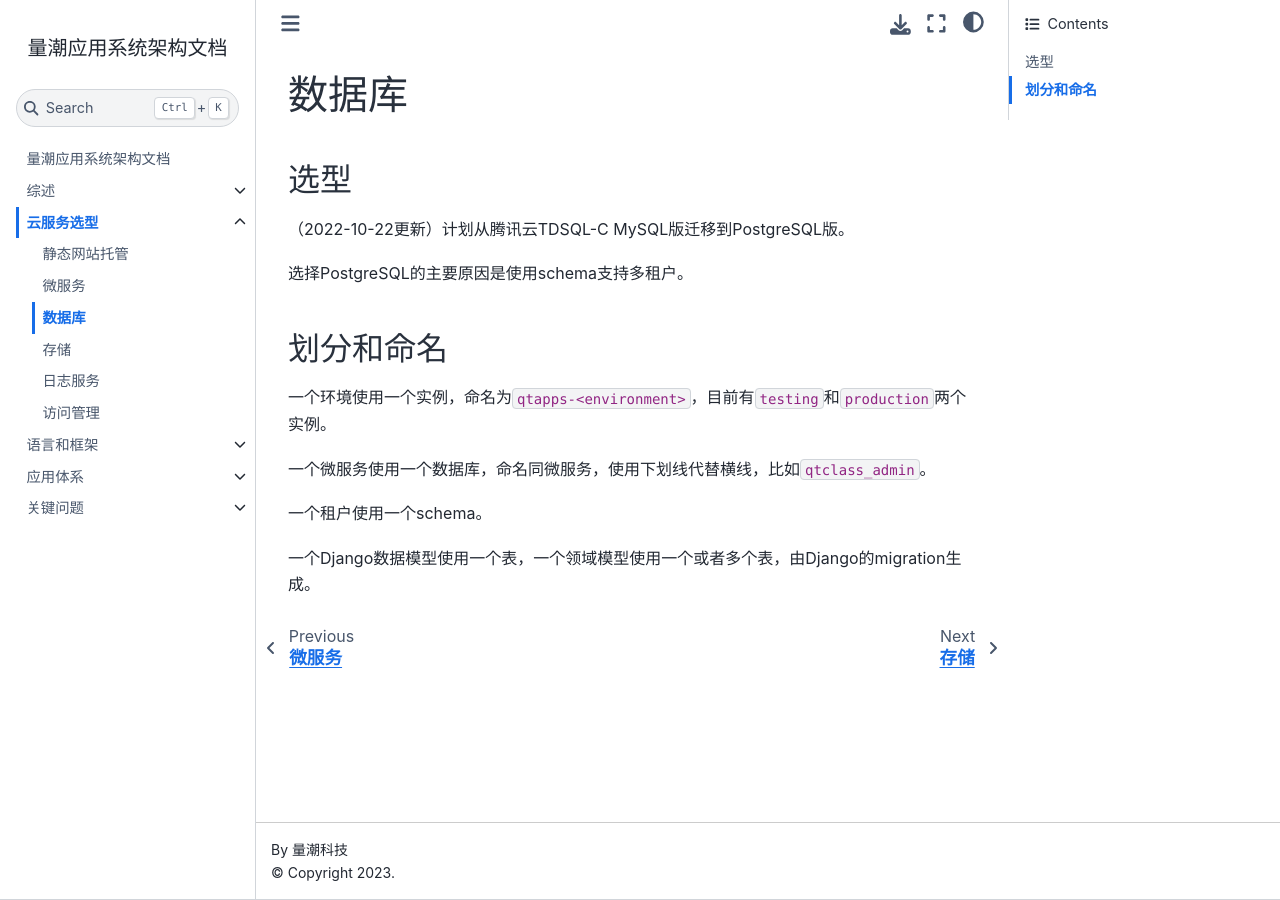
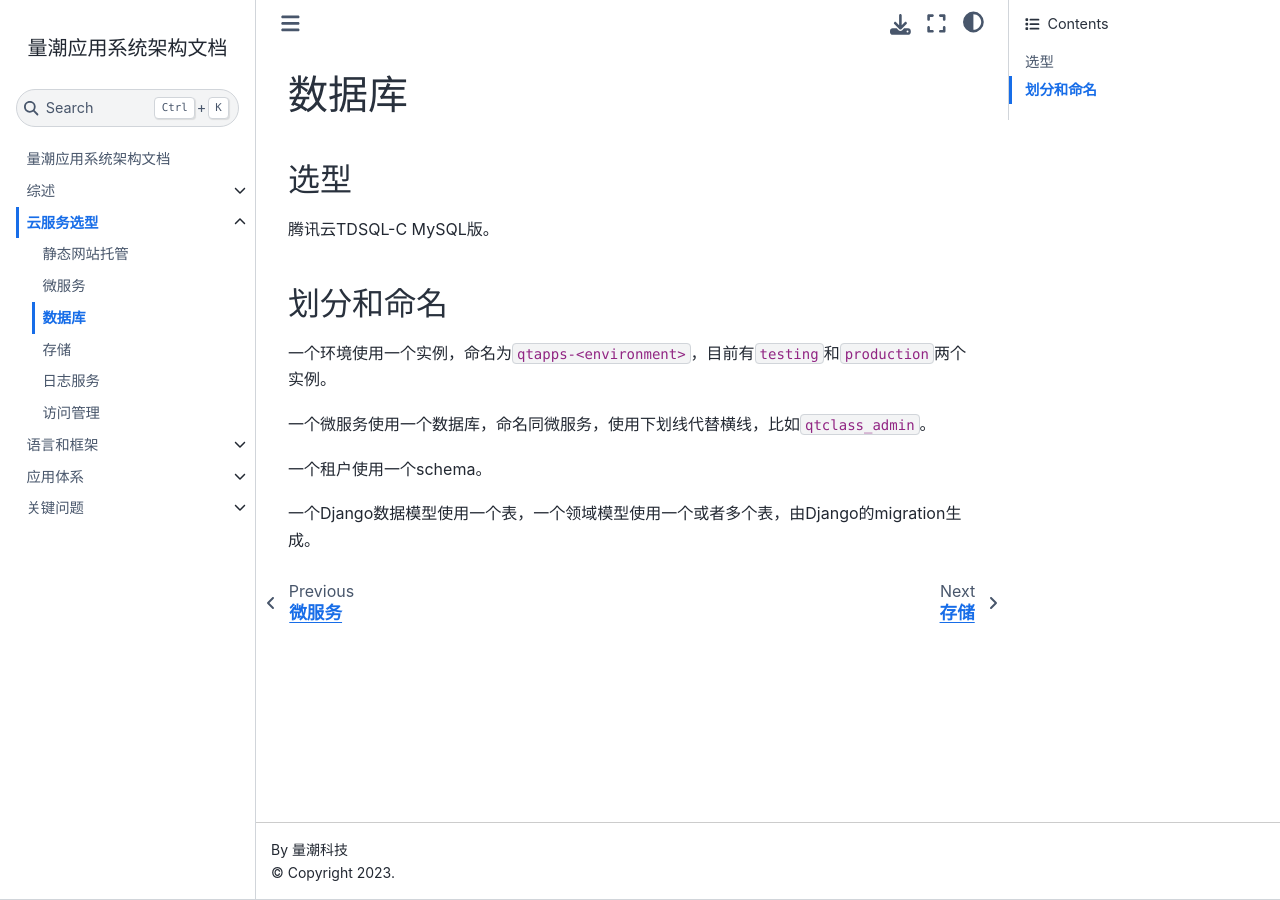
Before and after one commit to quanttide/qtapps-arch, a Jupyter Book: the page built from cloud_services/databases.md, in a window 1280 px wide. Built offline with Jupyter Book 1.0.4 settings and Sphinx 7.4.7 and the Sphinx Book theme 1.1.4, drawn with Linux system fonts in a browser that asks for light colours; pages that are not in the unit, such as notebooks, are missing from menus.

Commit message:
change: DB选型

```diff
--- a/cloud_services/databases.md
+++ b/cloud_services/databases.md
@@ -2,9 +2,7 @@
 
 ## 选型
 
-（2022-10-22更新）计划从腾讯云TDSQL-C MySQL版迁移到PostgreSQL版。
-
-选择PostgreSQL的主要原因是使用schema支持多租户。
+腾讯云TDSQL-C MySQL版。
 
 ## 划分和命名
 
```
